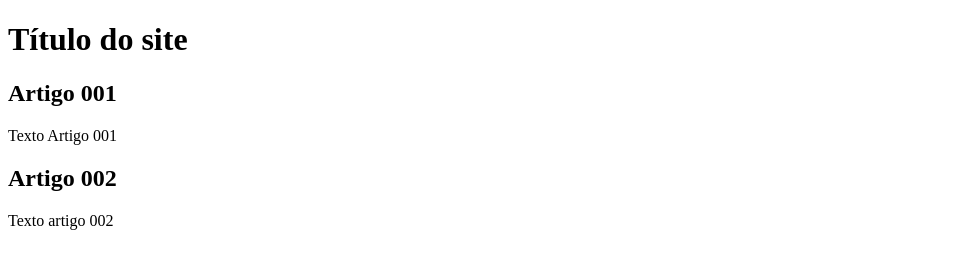
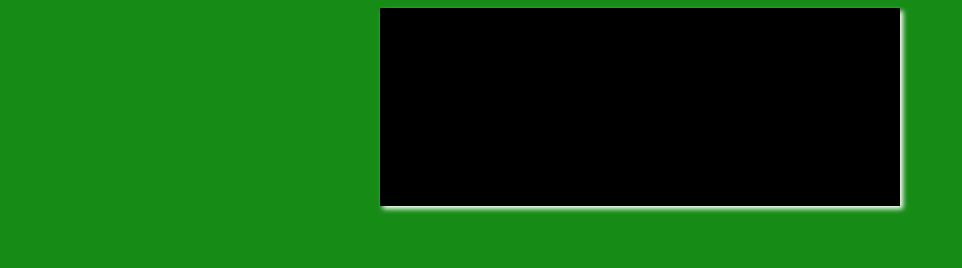
Before and after one commit to alefacciolla/site_0, a plain HTML site: page index.html in a window 1280 px wide. Shown: the whole page, without its empty margins (0-962 px from the left). Drawn offline with Linux system fonts and the light colour scheme.

Commit message:
primeiro commit de design
Primeiras configurações do design do site

```diff
--- /dev/null
+++ b/estilos/style.css
@@ -0,0 +1,16 @@
+*{
+    font-family: Arial, Helvetica, sans-serif;
+    font-size: 16px;
+}
+
+body{
+    background-color: rgb(22, 139, 22);
+}
+
+main {
+    background-color: black;
+    width: 500px;
+    margin: auto;
+    padding: 10px;
+    box-shadow: 3px 3px 5px white
+}
--- a/index.html
+++ b/index.html
@@ -5,6 +5,7 @@
     <meta http-equiv="X-UA-Compatible" content="IE=edge">
     <meta name="viewport" content="width=device-width, initial-scale=1.0">
     <title>Título provisório</title>
+    <link rel="stylesheet" href="estilos/style.css">
 </head>
 <body>
     <main>
```
